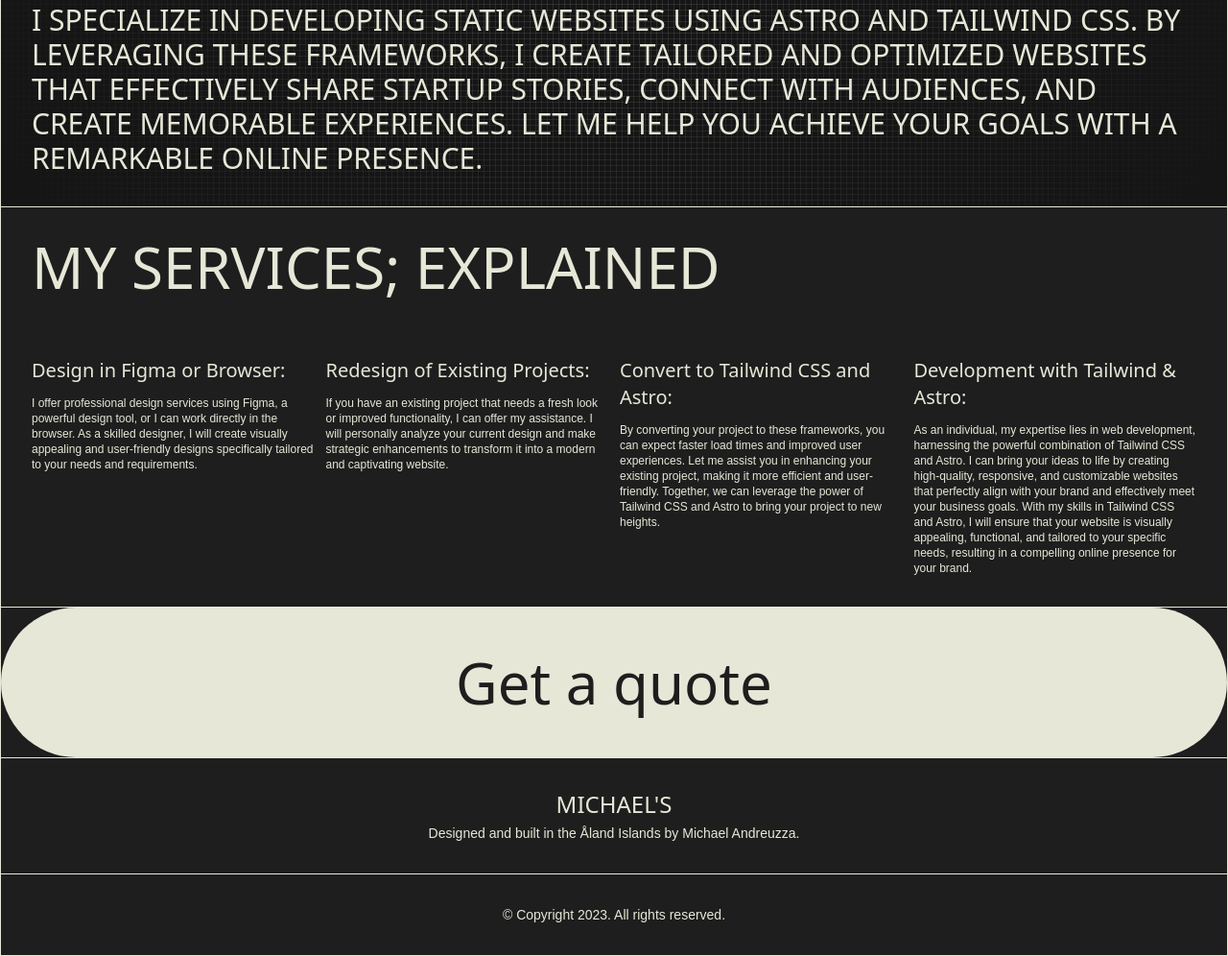
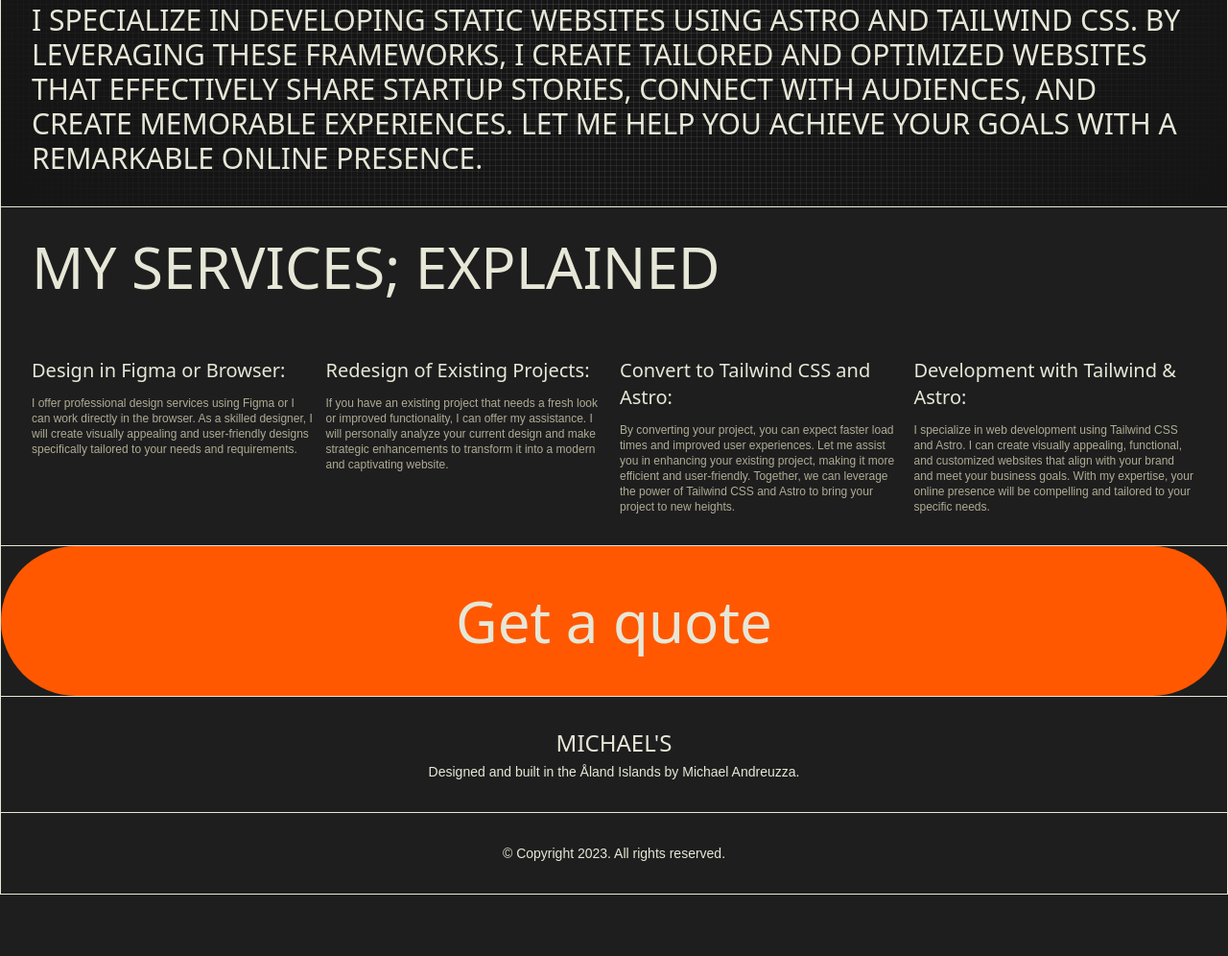
Before and after one commit to michael-andreuzza/michael.studio, an Astro site: page / in a window 1280 px wide. Shown: the part 1702-2698 px from the top of the page at 96% size. After the commit the page ends 2634 px from the top, so only its background shows below. Built offline with nearby package versions, Linux system fonts and the light colour scheme; Astro itself is replaced by a stand-in of ours; a web font is replaced by a local one.

Commit message:
added carrot

```diff
--- a/src/components/global/Footer.astro
+++ b/src/components/global/Footer.astro
@@ -4,7 +4,9 @@
       <div class="text-white text-center mx-auto items-center">
         <p class="text-2xl uppercase font-display">MICHAEL'S</p><p
           class="mx-auto mt-1 text-sm">
-          Designed and built in the Åland Islands by Michael Andreuzza.
+          Designed and built in the Åland Islands by <a
+            href="https://twitter.com/Mike_Andreuzza">Michael Andreuzza</a
+          >.
         </p>
       </div>
     </div>
--- a/src/components/landing/Services.astro
+++ b/src/components/landing/Services.astro
@@ -1,4 +1,4 @@
-<section class="border-b border-white bg-black">
+<section class="border-b border-white">
   <div class="mx-auto max-w-7xl border-x border-white">
     <div class="p-8">
       <p class="text-3xl lg:text-6xl font-display text-white uppercase">
@@ -13,11 +13,11 @@
             Design in Figma or Browser:</span
           >
         </div>
-        <p class="mt-3">
-          I offer professional design services using Figma, a powerful design
-          tool, or I can work directly in the browser. As a skilled designer, I
-          will create visually appealing and user-friendly designs specifically
-          tailored to your needs and requirements.
+        <p class="mt-3 text-eagle">
+          I offer professional design services using Figma or I can work
+          directly in the browser. As a skilled designer, I will create visually
+          appealing and user-friendly designs specifically tailored to your
+          needs and requirements.
         </p>
       </div>
       <div>
@@ -26,7 +26,7 @@
             Redesign of Existing Projects:</span
           >
         </div>
-        <p class="mt-3">
+        <p class="mt-3 text-eagle">
           If you have an existing project that needs a fresh look or improved
           functionality, I can offer my assistance. I will personally analyze
           your current design and make strategic enhancements to transform it
@@ -39,12 +39,12 @@
             Convert to Tailwind CSS and Astro:</span
           >
         </div>
-        <p class="mt-3">
-          By converting your project to these frameworks, you can expect faster
-          load times and improved user experiences. Let me assist you in
-          enhancing your existing project, making it more efficient and
-          user-friendly. Together, we can leverage the power of Tailwind CSS and
-          Astro to bring your project to new heights.
+        <p class="mt-3 text-eagle">
+          By converting your project, you can expect faster load times and
+          improved user experiences. Let me assist you in enhancing your
+          existing project, making it more efficient and user-friendly.
+          Together, we can leverage the power of Tailwind CSS and Astro to bring
+          your project to new heights.
         </p>
       </div>
       <div>
@@ -53,25 +53,22 @@
             Development with Tailwind & Astro:</span
           >
         </div>
-        <p class="mt-3">
-          As an individual, my expertise lies in web development, harnessing the
-          powerful combination of Tailwind CSS and Astro. I can bring your ideas
-          to life by creating high-quality, responsive, and customizable
-          websites that perfectly align with your brand and effectively meet
-          your business goals. With my skills in Tailwind CSS and Astro, I will
-          ensure that your website is visually appealing, functional, and
-          tailored to your specific needs, resulting in a compelling online
-          presence for your brand.
+        <p class="mt-3 text-eagle">
+          I specialize in web development using Tailwind CSS and Astro. I can
+          create visually appealing, functional, and customized websites that
+          align with your brand and meet your business goals. With my expertise,
+          your online presence will be compelling and tailored to your specific
+          needs.
         </p>
       </div>
     </div>
   </div>
 </section>
-<section class="border-b border-white bg-black">
+<section class="border-b border-white">
   <div class="mx-auto max-w-7xl border-x border-white">
-    <div class="bg-transparent hover:bg-white group duration-200">
+    <div class="bg-transparent hover:bg-carrot group duration-200">
       <a
-        class="items-center inline-flex w-full focus:outline-disc hoder:rounded-0 bg-white font-display rounded-full duration-200 text-black focus:ring-0 font-medium justify-center px-4 py-6 text-center text-3xl lg:text-6xl lg:py-12"
+        class="items-center inline-flex w-full focus:outline-disc hoder:rounded-0 bg-carrot font-display rounded-full duration-200 text-white focus:ring-0 font-medium justify-center px-4 py-6 text-center text-3xl lg:text-6xl lg:py-12"
         href="mailto:michael@andreuzza.com">Get a quote</a
       >
     </div>
--- a/tailwind.config.cjs
+++ b/tailwind.config.cjs
@@ -58,7 +58,7 @@ animation: {
         black:"#1e1e1e",
         white:"#e7e7d8",
         eagle:"#afac95",
-        carrot:"#ed772f",
+        carrot:"#ff5800",
 
       },
       fontFamily: {
```
